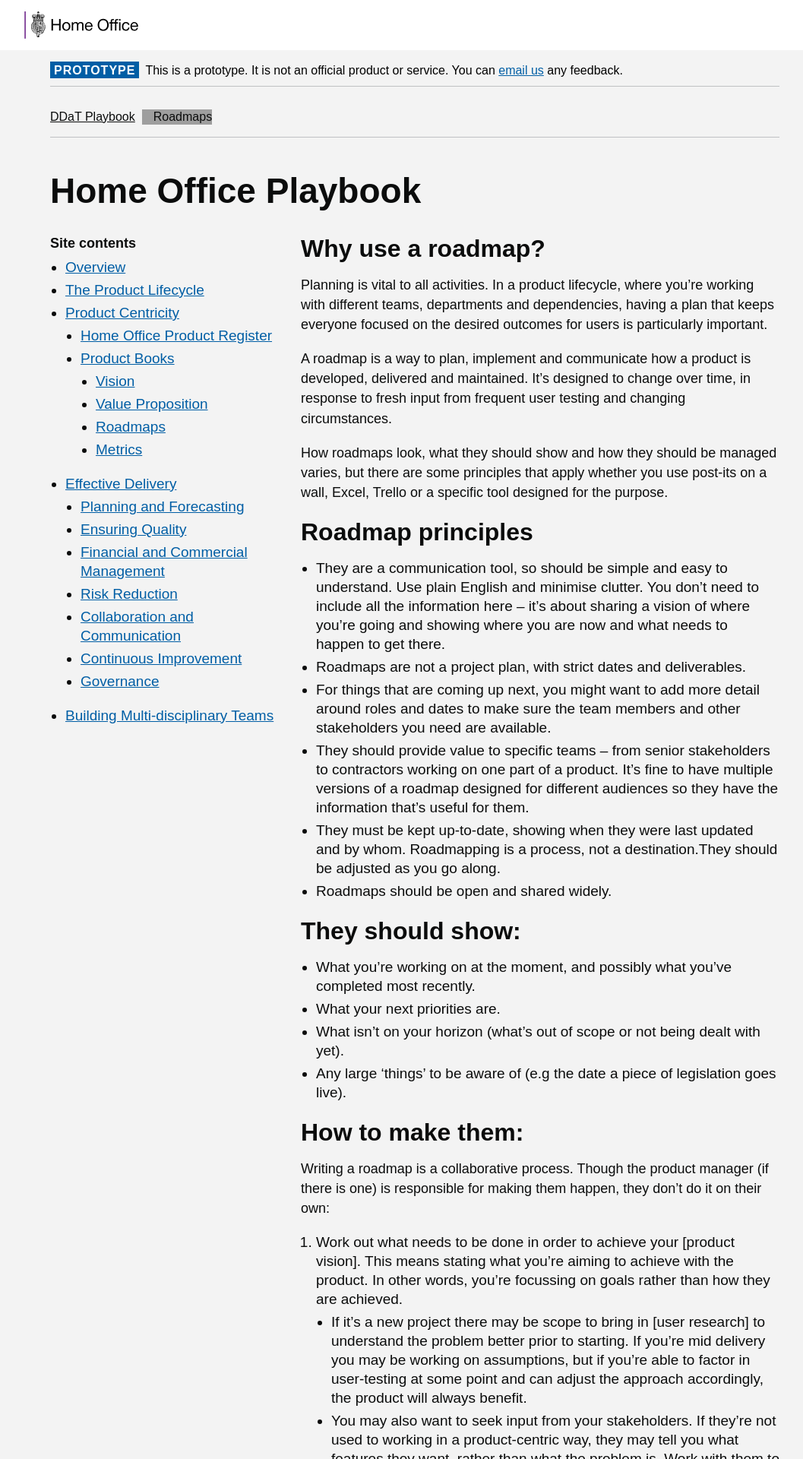
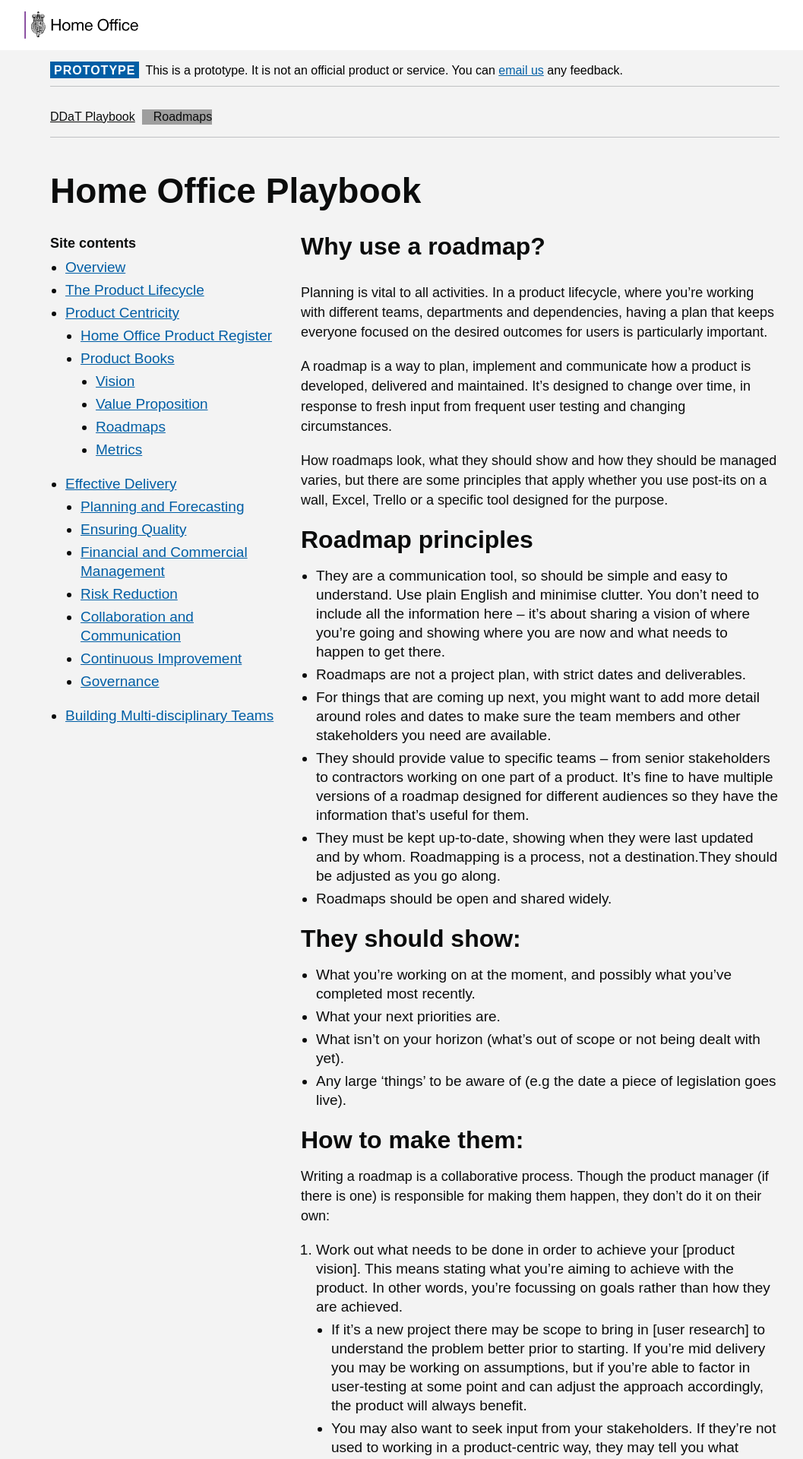
Before and after one commit to UKHomeOffice/playbook, a Jekyll site: the page built from _playbooks/Roadmaps.md, in a window 1280 px wide. Shown: the top 1920 px of the page at 76% size, without its empty margins (94-1151 px from the left). Built offline with Jekyll 4.4.1, drawn with Linux system fonts in a browser that asks for light colours; nearby versions of some CDN libraries; some web fonts are replaced; the repository's description, which GitHub fills in, is left out; grey boxes are pictures that could not be loaded.

Commit message:
Heading changes

```diff
--- a/_playbooks/Roadmaps.md
+++ b/_playbooks/Roadmaps.md
@@ -4,7 +4,7 @@
 category: "newplaybook"
 permalink: /Roadmaps/
 ---
-## Why use a roadmap?
+# Why use a roadmap?
 
 Planning is vital to all activities. In a product lifecycle, where you’re working with different teams, departments and dependencies, having a plan that keeps everyone focused on the desired outcomes for users is particularly important.
 
```
